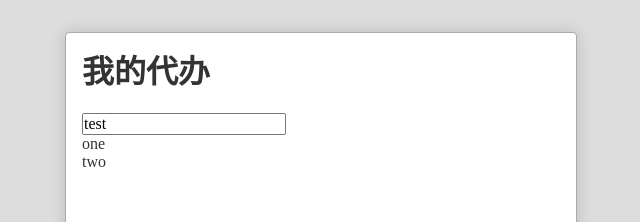
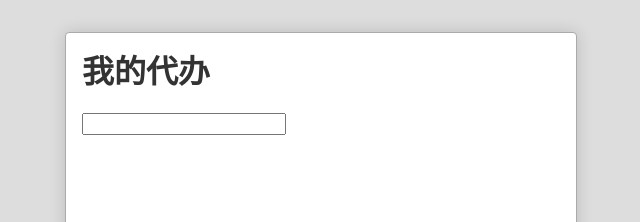
Before and after one commit to Ba5sx1a0sen1/React-TodoList, a React (Create React App) app: page / in a window 1280 px wide. Shown: the top 222 px of the page, without its empty margins (319-959 px from the left). Built offline with nearby package versions, Linux system fonts and the light colour scheme.

Commit message:
完成添加todoitem

```diff
--- a/src/App.js
+++ b/src/App.js
@@ -9,16 +9,32 @@ class App extends Component {
   constructor(props){
     super(props)
     this.state = {
-      newTodo:'test',
-      todoList:[
-        {id:1,title:'one'},
-        {id:2,title:'two'}
-      ]
+      newTodo:'',
+      todoList:[]
     }
   }
+  addTodo=(event)=>{
+    this.state.todoList.push({
+      id:idMaker(),
+      title:event.target.value,
+      status:null,
+      deleted:false,
+    })
+    this.setState({
+      newTodo: '',
+      todoList: this.state.todoList
+    })
+  }
+  changeTitle=(e)=>{
+    this.setState({
+      newTodo:e.target.value,
+      todoList: this.state.todoList
+    })
+  }
+
   render() {
     let todos = this.state.todoList.map((value,index)=>{//Array Api (value,index)
-      return (<li><TodoItem todo={value}/></li>)
+      return (<li key={index}><TodoItem todo={value}/></li>)
     })
     return (
       <div className="App">
@@ -26,7 +42,10 @@ class App extends Component {
           我的代办
         </h1>
         <div className="inputWrapper">
-          <TodoInput content={this.state.newTodo}/>
+          <TodoInput
+          onSubmit={this.addTodo}
+          onChange={this.changeTitle}
+          content={this.state.newTodo}/>
         </div>
         <ol>
           {todos}
@@ -36,4 +55,9 @@ class App extends Component {
   }
 }
 
+let id = 0
+function idMaker(){
+  id+=1
+  return id
+}
 export default App;
--- a/src/TodoInput.js
+++ b/src/TodoInput.js
@@ -3,14 +3,18 @@ export default class TodoInput extends React.Component{
     render(){
         return (
             <input type="text"
-                   defaultValue={this.props.content}
+                   value={this.props.content}
                    onKeyPress={this.submit}
+                   onChange={this.changeTitle}
                    />
         )
     }
-    submit(e){
+    submit=(e)=>{
         if(e.key==='Enter'){
-            console.log('按下回车')
+            this.props.onSubmit(e)
         }
     }
+    changeTitle=(e)=>{
+        this.props.onChange(e)
+    }
 }
```
